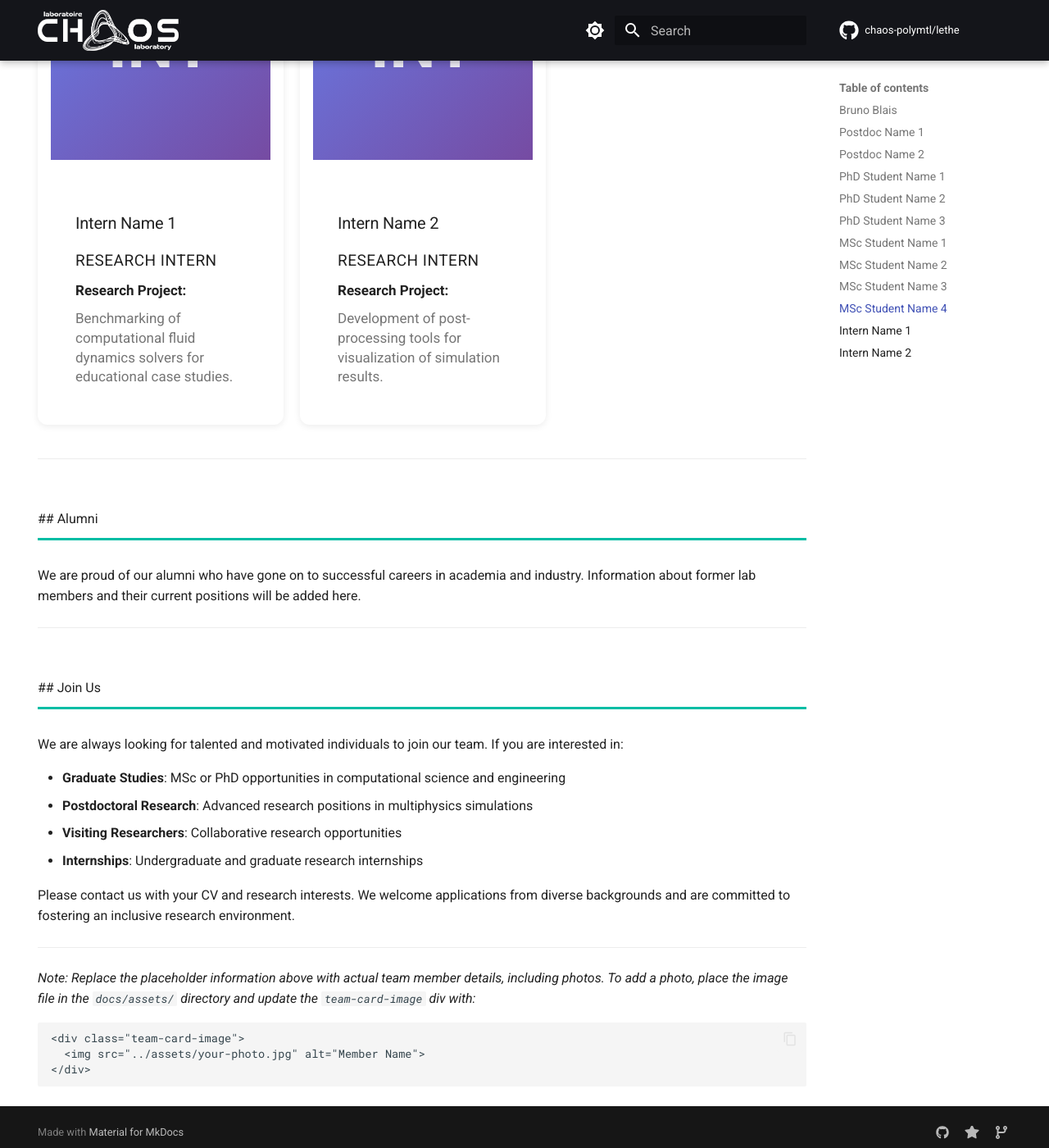
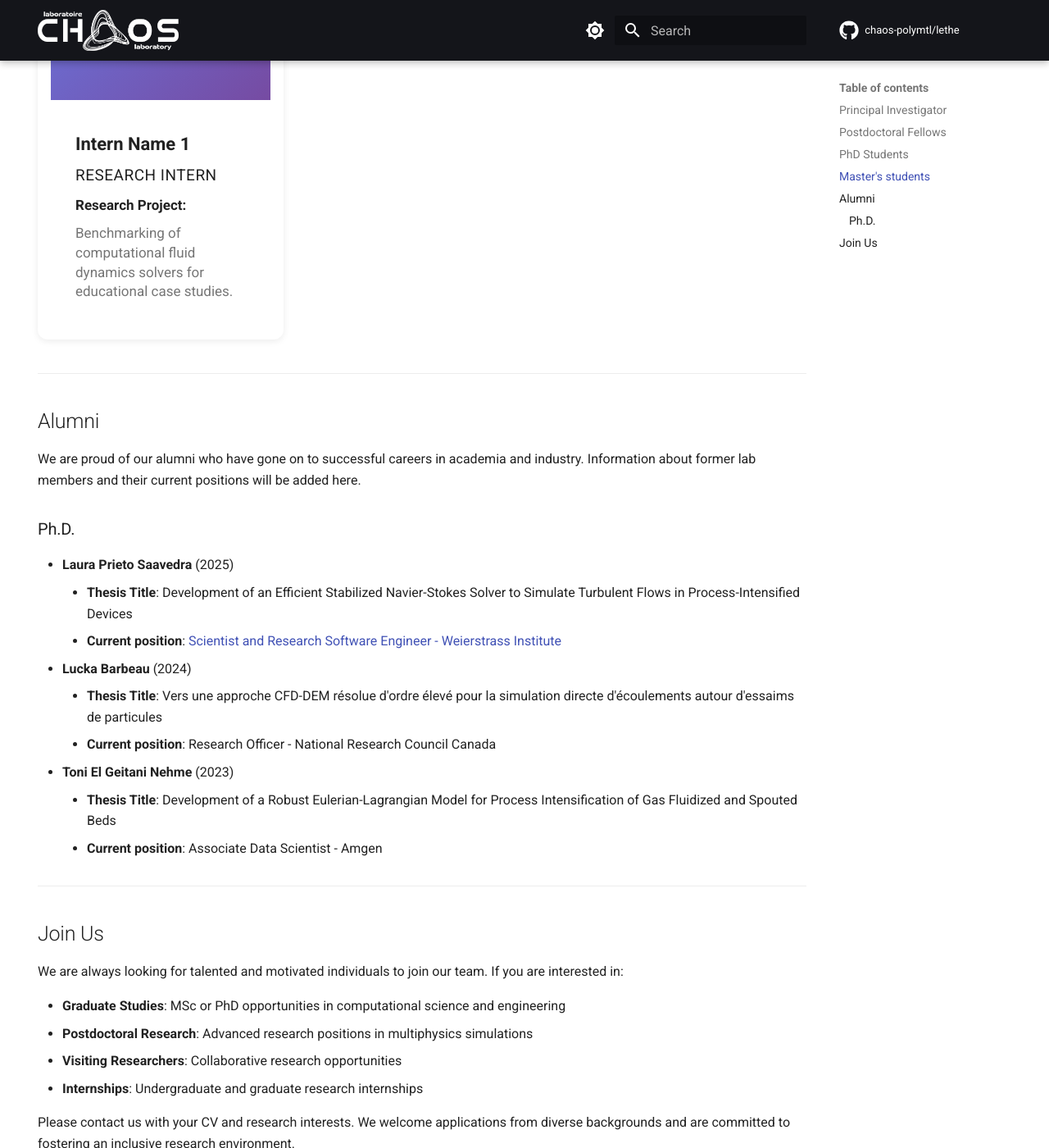
Before and after one commit to chaos-polymtl/chaos-lab, an MkDocs documentation site: the page built from docs/team.md, in a window 1280 px wide and 1400 px high, scrolled down 4538 px. Shown: the whole window at 82% size. Built offline with MkDocs 1.6.1 and Material for MkDocs 9.7.7, drawn with Linux system fonts in a browser that asks for light colours; comment, search, counter and statistics services are not loaded; some of the changed text lies outside the part shown.

Commit message:
Add Alumni

```diff
--- a/docs/team.md
+++ b/docs/team.md
@@ -9,11 +11,11 @@
 
 ---
 
-<div class="team-section">
+<div class="team-section"></div>
 
-<h2><strong>Principal Investigator</strong></h2>
 
-</div>
+## Principal Investigator
+
 
 <div class="team-grid" markdown>
 
@@ -22,23 +24,22 @@
   <img src="../assets/pictures/bruno.jpg" alt="Bruno Blais" class="team-photo">
 </div>
 <div class="team-card-content" markdown>
-<h3 class="team-card-name">Bruno Blais</h3>
+<p class="team-card-name"><strong>Bruno Blais</strong></p>
 <p class="team-card-position">Associate Professor</p>
 <p class="team-card-research">
 <strong>Research Focus:</strong>
 <small>High-performance computing tailored towards multiphase flows and process intensification</small></p>
 </div>
 </div>
-
 </div>
 
 ---
 
-<div class="team-section">
+<div class="team-section"></div>
 
-<h2><strong>Postdoctoral Fellows</strong></h2>
+## Postdoctoral Fellows
 
-</div>
+
 
 <div class="team-grid" markdown>
 
@@ -47,7 +48,7 @@
 <div class="placeholder">PD</div>
 </div>
 <div class="team-card-content" markdown>
-<h3 class="team-card-name">Postdoc Name 1</h3>
+<p class="team-card-name"><strong>Postdoc Name 1</strong></p>
 <p class="team-card-position">Postdoctoral Researcher</p>
 <p class="team-card-research">
 <strong>Research Project:</strong>
@@ -61,7 +62,7 @@
 <div class="placeholder">PD</div>
 </div>
 <div class="team-card-content" markdown>
-<h3 class="team-card-name">Postdoc Name 2</h3>
+<p class="team-card-name"><strong>Postdoc Name 1</strong></p>
 <p class="team-card-position">Postdoctoral Researcher</p>
 <p class="team-card-research">
 <strong>Research Project:</strong>
@@ -74,11 +75,11 @@
 
 ---
 
-<div class="team-section">
+<div class="team-section"></div>
 
-<h2><strong>PhD Students</strong></h2>
 
-</div>
+## PhD Students
+
 
 <div class="team-grid" markdown>
 
@@ -87,7 +88,7 @@
 <div class="placeholder">PhD</div>
 </div>
 <div class="team-card-content" markdown>
-<h3 class="team-card-name">PhD Student Name 1</h3>
+<p class="team-card-name"><strong>PHD Name 1</strong></p>
 <p class="team-card-position">PhD Candidate</p>
 <p class="team-card-research">
 <strong>Research Project:</strong>
@@ -101,7 +102,7 @@
 <div class="placeholder">PhD</div>
 </div>
 <div class="team-card-content" markdown>
-<h3 class="team-card-name">PhD Student Name 2</h3>
+<p class="team-card-name"><strong>PHD Name 2</strong></p>
 <p class="team-card-position">PhD Candidate</p>
 <p class="team-card-research">
 <strong>Research Project:</strong>
@@ -115,7 +116,7 @@
 <div class="placeholder">PhD</div>
 </div>
 <div class="team-card-content" markdown>
-<h3 class="team-card-name">PhD Student Name 3</h3>
+<p class="team-card-name"><strong>PHD Name 3</strong></p>
 <p class="team-card-position">PhD Candidate</p>
 <p class="team-card-research">
 <strong>Research Project:</strong>
@@ -128,11 +129,11 @@
 
 ---
 
-<div class="team-section">
+<div class="team-section"></div>
 
-<h2><strong>Master's students</strong></h2>
 
-</div>
+## Master's students
+
 
 <div class="team-grid" markdown>
 
@@ -141,7 +142,7 @@
 <div class="placeholder">MSc</div>
 </div>
 <div class="team-card-content" markdown>
-<h3 class="team-card-name">MSc Student Name 1</h3>
+<p class="team-card-name"><strong>MSC Name 1</strong></p>
 <p class="team-card-position">Master's Student</p>
 <p class="team-card-research">
 <strong>Research Project:</strong>
@@ -155,7 +156,7 @@
 <div class="placeholder">MSc</div>
 </div>
 <div class="team-card-content" markdown>
-<h3 class="team-card-name">MSc Student Name 2</h3>
+<p class="team-card-name"><strong>MSC Name 2</strong></p>
 <p class="team-card-position">Master's Student</p>
 <p class="team-card-research">
 <strong>Research Project:</strong>
@@ -169,7 +170,7 @@
 <div class="placeholder">MSc</div>
 </div>
 <div class="team-card-content" markdown>
-<h3 class="team-card-name">MSc Student Name 3</h3>
+<p class="team-card-name"><strong>MSC Name 1</strong></p>
 <p class="team-card-position">Master's Student</p>
 <p class="team-card-research">
 <strong>Research Project:</strong>
@@ -183,7 +184,7 @@
 <div class="placeholder">MSc</div>
 </div>
 <div class="team-card-content" markdown>
-<h3 class="team-card-name">MSc Student Name 4</h3>
+<p class="team-card-name"><strong>MSC Name 4</strong></p>
 <p class="team-card-position">Master's Student</p>
 <p class="team-card-research">
 <strong>Research Project:</strong>
@@ -209,7 +210,7 @@
 <div class="placeholder">INT</div>
 </div>
 <div class="team-card-content" markdown>
-<h3 class="team-card-name">Intern Name 1</h3>
+<p class="team-card-name"><strong>Intern Name 1</strong></p>
 <p class="team-card-position">Research Intern</p>
 <p class="team-card-research">
 <strong>Research Project:</strong>
@@ -218,39 +219,35 @@
 </div>
 </div>
 
-<div class="team-card" markdown>
-<div class="team-card-image">
-<div class="placeholder">INT</div>
-</div>
-<div class="team-card-content" markdown>
-<h3 class="team-card-name">Intern Name 2</h3>
-<p class="team-card-position">Research Intern</p>
-<p class="team-card-research">
-<strong>Research Project:</strong>
-Development of post-processing tools for visualization of simulation results.
-</p>
-</div>
-</div>
 
 </div>
 
 ---
 
-<div class="team-section">
 
 ## Alumni
 
-</div>
 
 We are proud of our alumni who have gone on to successful careers in academia and industry. Information about former lab members and their current positions will be added here.
 
+### Ph.D.
+
+- **Laura Prieto Saavedra** (2025)
+    - **Thesis Title**: Development of an Efficient Stabilized Navier-Stokes Solver to Simulate Turbulent Flows in Process-Intensified Devices
+    - **Current position**: [Scientist and Research Software Engineer - Weierstrass Institute](https://www.wias-berlin.de/contact/staff/index.jsp?lang=1&uname=prieto)
+- **Lucka Barbeau** (2024)
+    - **Thesis Title**: Vers une approche CFD-DEM résolue d'ordre élevé pour la simulation directe d'écoulements autour d'essaims de particules
+    - **Current position**: Research Officer - National Research Council Canada
+- **Toni El Geitani Nehme** (2023)
+    - **Thesis Title**: Development of a Robust Eulerian-Lagrangian Model for Process Intensification of Gas Fluidized and Spouted Beds
+    - **Current position**: Associate Data Scientist - Amgen
+
+
 ---
 
-<div class="team-section">
 
 ## Join Us
 
-</div>
 
 We are always looking for talented and motivated individuals to join our team. If you are interested in:
 
```
Also changed, not shown: other parts of docs/team.md (+2 -0 lines).
